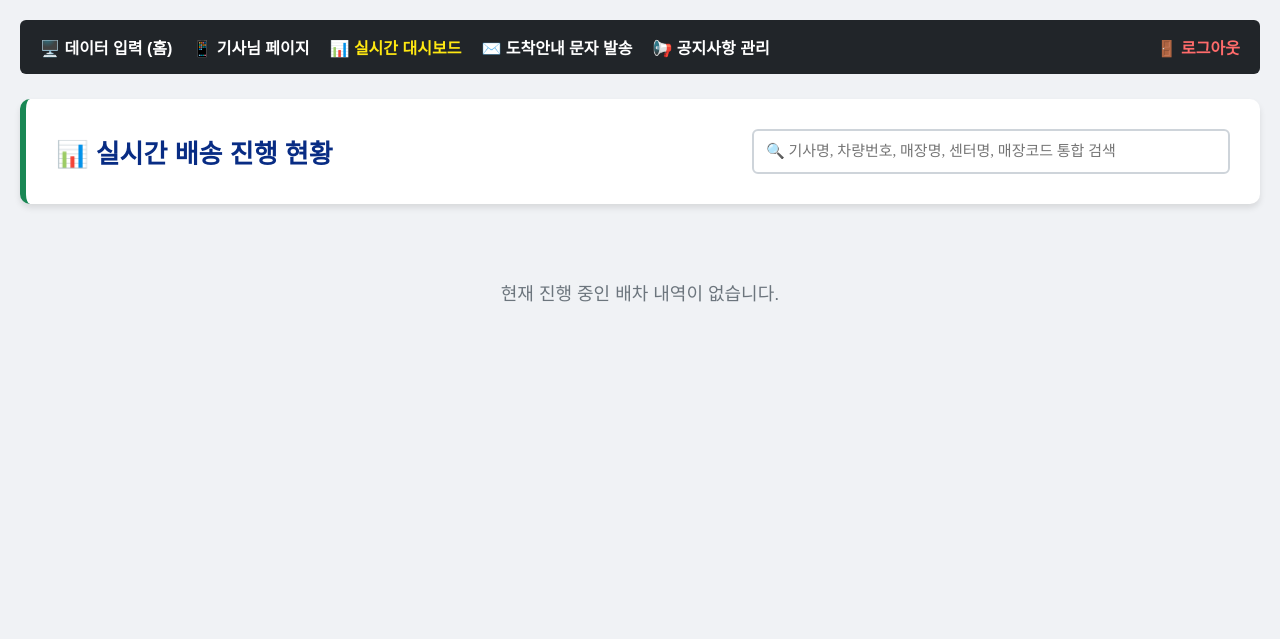
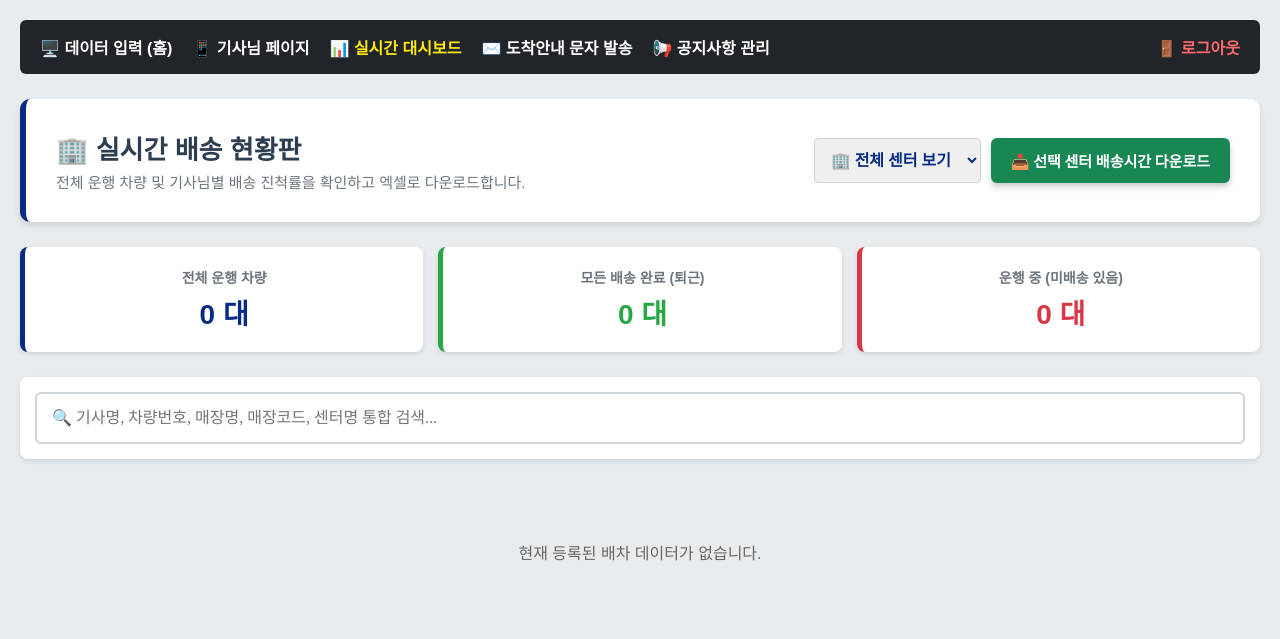
Before and after one commit to cic7860-creator/deliverytime-app, a Flask app: page /dashboard in a window 1280 px wide. Shown: the top 639 px of the page. Run offline with Flask 3, Linux system fonts and the light colour scheme; the visitor is signed in with stand-in values (Sample User, id 1); data that the repository does not hold is empty; some web fonts are replaced.

Commit message:
Update dashboard.html

```diff
--- a/templates/dashboard.html
+++ b/templates/dashboard.html
@@ -2,66 +2,103 @@
 <html lang="ko">
 <head>
     <meta charset="UTF-8">
-    <meta name="viewport" content="width=1400">
-    <title>실시간 배송 대시보드 - JETTE</title>
+    <meta name="viewport" content="width=1300">
+    <title>통합 물류 현황판</title>
     <style>
         @font-face {
             font-family: 'Binggrae-Two';
-        src: url('https://cdn.jsdelivr.net/gh/projectnoonnu/noonfonts_one@1.0/Binggrae-Bold.woff') format('woff');
-        font-weight: 700;
-        font-display: swap;
+            src: url('https://fastly.jsdelivr.net/gh/projectnoonnu/noonfonts_one@1.0/Binggrae%E2%85%A1.woff') format('woff');
+            font-weight: normal; font-style: normal;
         }
-        body { font-family: 'Binggrae-Two', sans-serif; padding: 20px; background-color: #f0f2f5; margin: 0; }
-        .container { max-width: 1400px; margin: 0 auto; }
+        body { font-family: 'Binggrae-Two', sans-serif; padding: 20px; background-color: #e9ecef; margin: 0; }
 
-        .top-nav { background-color: #212529; padding: 15px 20px; border-radius: 6px; margin-bottom: 25px; display: flex; justify-content: space-between; align-items: center; flex-wrap: wrap; gap: 10px; }
-        .top-nav div { display: flex; gap: 20px; flex-wrap: wrap; }
+        .top-nav { background-color: #212529; padding: 15px 20px; border-radius: 6px; margin-bottom: 25px; display: flex; justify-content: space-between; align-items: center; }
+        .top-nav div { display: flex; gap: 20px; }
         .top-nav a { color: white; text-decoration: none; font-size: 16px; font-weight: bold; transition: color 0.2s; }
         .top-nav a:hover { color: #0d6efd; }
 
-        .header-card { background: white; padding: 30px; border-radius: 10px; box-shadow: 0 4px 6px rgba(0,0,0,0.1); margin-bottom: 25px; display: flex; justify-content: space-between; align-items: center; border-left: 6px solid #198754; flex-wrap: wrap; gap: 15px; }
-        .header-title h1 { margin: 0; color: #082c84; font-size: 26px; }
+        .header-card { background: white; padding: 30px; border-radius: 10px; box-shadow: 0 4px 6px rgba(0,0,0,0.1); margin-bottom: 25px; display: flex; justify-content: space-between; align-items: center; border-left: 6px solid #082c84; flex-wrap: wrap; gap: 15px; }
+        .header-title h1 { margin: 0; color: #2c3e50; font-size: 26px; }
+        .header-title p { margin: 5px 0 0 0; color: #6c757d; font-size: 15px; }
 
-        /* 💡 통합 검색창 스타일 */
-        .search-box { width: 450px; max-width: 100%; padding: 12px; font-size: 15px; border: 2px solid #ced4da; border-radius: 6px; font-family: 'Binggrae-Two'; transition: border-color 0.2s; }
-        .search-box:focus { outline: none; border-color: #198754; }
+        .summary-dashboard { display: flex; gap: 15px; margin-bottom: 25px; flex-wrap: wrap; }
+        .summary-box { flex: 1; min-width: 150px; background: white; padding: 20px; border-radius: 8px; box-shadow: 0 2px 5px rgba(0,0,0,0.1); text-align: center; border-left: 5px solid #082c84; }
+        .summary-box.completed { border-left-color: #28a745; }
+        .summary-box.pending { border-left-color: #dc3545; }
+        .summary-title { font-size: 14px; color: #6c757d; font-weight: bold; margin-bottom: 5px; }
+        .summary-value { font-size: 28px; font-weight: bold; color: #343a40; }
 
-        .driver-card { background: white; border-radius: 8px; box-shadow: 0 4px 6px rgba(0,0,0,0.05); padding: 20px; margin-bottom: 20px; border: 1px solid #dee2e6; }
-        .driver-header { display: flex; justify-content: space-between; align-items: center; border-bottom: 2px solid #e9ecef; padding-bottom: 12px; margin-bottom: 15px; }
-        .driver-info { font-size: 18px; font-weight: bold; color: #082c84; }
-        .driver-meta { font-size: 14px; color: #6c757d; font-weight: bold; }
+        .search-box { display: flex; gap: 10px; background: white; padding: 15px; border-radius: 8px; box-shadow: 0 2px 5px rgba(0,0,0,0.1); margin-bottom: 25px; align-items: center; }
+        /* 💡 검색창 사이즈를 넓히고 꽉 채움 */
+        .search-box input { flex: 1; padding: 15px; font-size: 16px; border: 2px solid #ced4da; border-radius: 6px; font-family: 'Binggrae-Two'; transition: 0.2s; }
+        .search-box input:focus { outline: none; border-color: #082c84; }
 
-        /* 💡 타임라인 영역 구조 */
-        .timeline-container { display: flex; overflow-x: auto; gap: 15px; padding-bottom: 10px; }
-        .timeline-step { min-width: 170px; max-width: 220px; flex-shrink: 0; background: white; border: 1px solid #dee2e6; border-radius: 8px; padding: 12px; box-shadow: 0 2px 4px rgba(0,0,0,0.02); display: flex; flex-direction: column; }
-        .timeline-step.completed { background: #f8fff9; border-color: #198754; }
+        .dashboard-grid { display: grid; grid-template-columns: repeat(auto-fill, minmax(320px, 1fr)); gap: 20px; }
+        .stat-card { background: white; padding: 25px; border-radius: 10px; box-shadow: 0 4px 8px rgba(0,0,0,0.1); border-top: 5px solid #082c84; position: relative; }
 
-        /* 스크롤바 꾸미기 */
-        .timeline-container::-webkit-scrollbar { height: 8px; }
-        .timeline-container::-webkit-scrollbar-track { background: #f1f3f5; border-radius: 4px; }
-        .timeline-container::-webkit-scrollbar-thumb { background: #ced4da; border-radius: 4px; }
-        .timeline-container::-webkit-scrollbar-thumb:hover { background: #adb5bd; }
+        .depart-badge { position: absolute; top: 20px; right: 20px; padding: 5px 10px; border-radius: 20px; font-size: 13px; font-weight: bold; border: 1px solid #ced4da; }
+        .depart-badge.active { background-color: #e3f2fd; color: #082c84; border-color: #90caf9; }
+        .depart-badge.wait { background-color: #f8f9fa; color: #6c757d; }
+
+        .driver-name { font-size: 22px; font-weight: bold; margin-bottom: 5px; color: #343a40; }
+        .vehicle-num { font-size: 14px; color: #6c757d; margin-bottom: 15px; font-weight: bold; }
+        .stat-row { display: flex; justify-content: space-between; font-size: 16px; margin-bottom: 8px; color: #495057; }
+        .highlight { font-weight: bold; color: #dc3545; }
+
+        .progress-container { width: 100%; background-color: #e9ecef; border-radius: 5px; margin-top: 15px; overflow: hidden; }
+        .progress-bar { height: 20px; background-color: #28a745; text-align: center; line-height: 20px; color: white; font-size: 12px; font-weight: bold; transition: width 0.5s ease-in-out; }
+        .details-btn { width: 100%; background-color: #f1f3f5; color: #495057; border: 1px solid #dee2e6; padding: 10px; margin-top: 15px; font-weight: bold; border-radius: 4px; cursor: pointer; font-family: 'Binggrae-Two'; }
+
+        .details-content { display: none; margin-top: 15px; border-top: 1px dashed #ccc; padding-top: 10px; }
+        .detail-item { font-size: 13px; margin-bottom: 12px; padding-bottom: 12px; border-bottom: 1px solid #f1f1f1; display: flex; flex-direction: column; gap: 4px; }
+        .badge { display: inline-block; padding: 4px 8px; border-radius: 4px; font-size: 11px; font-weight: bold; color: white; }
+        .badge.done { background-color: #198754; }
+        .badge.wait { background-color: #dc3545; }
+
+        .filter-select { padding: 12px; font-size: 16px; border: 1px solid #ced4da; border-radius: 4px; font-family: 'Binggrae-Two'; font-weight: bold; color: #082c84; }
+        .btn-download { background-color: #198754; color: white; border: none; padding: 12px 20px; font-size: 15px; font-weight: bold; border-radius: 6px; box-shadow: 0 4px 6px rgba(0,0,0,0.2); transition: 0.2s; cursor: pointer; font-family: 'Binggrae-Two'; text-decoration: none; display: inline-block; }
+        .btn-download:hover { background-color: #146c43; transform: translateY(-2px); }
     </style>
     <script>
-        // 💡 대시보드 내 모든 텍스트(센터, 차량, 매장, 코드 등) 통합 검색
+        // 💡 [수정] 카드 내의 '모든 텍스트'를 검색하도록 업그레이드 (매장명, 코드, 센터, 기사 등 전부 포함)
         function filterDashboard() {
-            let input = document.getElementById("dashSearch").value.toLowerCase();
-            let cards = document.querySelectorAll(".driver-card");
+            let textInput = document.getElementById('searchInput').value.toLowerCase();
+            let centerFilter = document.getElementById('dashboardCenterFilter').value;
+            let cards = document.getElementsByClassName('stat-card');
 
-            cards.forEach(function(card) {
-                // 카드 내부의 모든 텍스트를 소문자로 가져와 검색어와 비교
-                if (card.innerText.toLowerCase().includes(input)) {
-                    card.style.display = "block";
+            for (let i = 0; i < cards.length; i++) {
+                // innerText를 통해 카드 안에 있는 모든 글자를 가져와서 검색합니다.
+                let cardText = cards[i].innerText.toLowerCase();
+                let center = cards[i].getAttribute('data-center');
+
+                let matchText = cardText.includes(textInput);
+                let matchCenter = (centerFilter === "" || center === centerFilter);
+
+                if (matchText && matchCenter) {
+                    cards[i].style.display = "";
                 } else {
-                    card.style.display = "none";
+                    cards[i].style.display = "none";
                 }
-            });
+            }
+        }
+
+        function toggleDetails(id) {
+            let element = document.getElementById(id);
+            let btn = document.getElementById('btn-' + id);
+            if (element.style.display === "none" || element.style.display === "") {
+                element.style.display = "block"; btn.innerHTML = "상세정보 닫기 ▴";
+            } else {
+                element.style.display = "none"; btn.innerHTML = "매장별 상세정보 보기 ▾";
+            }
+        }
+
+        function downloadExcelFiltered() {
+            let center = document.getElementById('dashboardCenterFilter').value;
+            window.location.href = "/download_excel?center_name=" + encodeURIComponent(center);
         }
     </script>
 </head>
 <body>
-    <div class="container">
-        <!-- 네비게이션 -->
     <div class="top-nav">
         <div>
             <a href="/admin">🖥️ 데이터 입력 (홈)</a>
@@ -75,84 +112,105 @@
 
     <div class="header-card">
         <div class="header-title">
-                <h1>📊 실시간 배송 진행 현황</h1>
+            <h1>🏢 실시간 배송 현황판</h1>
+            <p>전체 운행 차량 및 기사님별 배송 진척률을 확인하고 엑셀로 다운로드합니다.</p>
         </div>
-            <div>
-                <!-- 💡 통합 검색창 -->
-                <input type="text" id="dashSearch" class="search-box" onkeyup="filterDashboard()" placeholder="🔍 기사명, 차량번호, 매장명, 센터명, 매장코드 통합 검색">
+        <div style="display: flex; gap: 10px; align-items: center;">
+            <select id="dashboardCenterFilter" class="filter-select" onchange="filterDashboard()">
+                <option value="">🏢 전체 센터 보기</option>
+                {% for center in unique_centers %}
+                <option value="{{ center }}">{{ center }}</option>
+                {% endfor %}
+            </select>
+            <button onclick="downloadExcelFiltered()" class="btn-download">📥 선택 센터 배송시간 다운로드</button>
         </div>
     </div>
 
-        <!-- 기사별로 데이터를 묶어서 출력 -->
-        {% for driver_name, driver_dispatches in dispatches|groupby('driver_name') %}
-        <div class="driver-card">
-            <div class="driver-header">
-                <div class="driver-info">
-                    🚚 {{ driver_name }} <span style="font-size: 14px; color: #495057;">({{ driver_dispatches[0].vehicle_num }})</span>
+    <div class="summary-dashboard">
+        <div class="summary-box">
+            <div class="summary-title">전체 운행 차량</div>
+            <div class="summary-value" style="color: #082c84;">{{ vehicle_stats.total }} 대</div>
         </div>
-                <div class="driver-meta">
-                    🏢 {{ driver_dispatches[0].center_name }}
-                    <span style="margin-left: 15px; color: #198754;">
-                        진행률: {{ (driver_dispatches|selectattr('is_departed', 'equalto', true)|list|length) }} / {{ driver_dispatches|length }}
-                    </span>
+        <div class="summary-box completed">
+            <div class="summary-title">모든 배송 완료 (퇴근)</div>
+            <div class="summary-value" style="color: #28a745;">{{ vehicle_stats.completed }} 대</div>
+        </div>
+        <div class="summary-box pending">
+            <div class="summary-title">운행 중 (미배송 있음)</div>
+            <div class="summary-value" style="color: #dc3545;">{{ vehicle_stats.pending }} 대</div>
         </div>
     </div>
 
-            <!-- 타임라인 가로 스크롤 영역 -->
-            <div class="timeline-container">
-                <!-- 0번(센터 출발지) 카드 -->
-                <div class="timeline-step {% if driver_dispatches[0].center_depart_time %}completed{% endif %}">
-                    <div style="display: flex; justify-content: space-between; align-items: center; margin-bottom: 6px;">
-                        <span style="font-size: 12px; color: #082c84; font-weight: bold;">센터 출발지</span>
-                        {% if driver_dispatches[0].center_depart_time %}
-                            <span style="background-color: #198754; color: white; padding: 3px 6px; border-radius: 4px; font-size: 11px; font-weight: bold; white-space: nowrap;">출발완료</span>
+    <div class="search-box">
+        <!-- 💡 검색 안내 문구 강화 -->
+        <input type="text" id="searchInput" onkeyup="filterDashboard()" placeholder="🔍 기사명, 차량번호, 매장명, 매장코드, 센터명 통합 검색...">
+    </div>
+
+    <div class="dashboard-grid">
+        {% for name, data in stats.items() %}
+        <div class="stat-card" data-name="{{ name }}" data-vehicle="{{ data.vehicle }}" data-center="{{ data.details[0].center_name if data.details else '' }}">
+
+            {% if data.details and data.details[0].center_depart_time %}
+                <div class="depart-badge active">🏢 {{ data.details[0].center_depart_time.strftime('%H:%M') }} 출발</div>
             {% else %}
-                            <span style="background-color: #ffc107; color: black; padding: 3px 6px; border-radius: 4px; font-size: 11px; font-weight: bold; white-space: nowrap;">상차중</span>
+                <div class="depart-badge wait">🏢 미출발</div>
+            {% endif %}
+
+            <div class="driver-name">🚚 {{ name }} 기사님</div>
+            <div class="vehicle-num">차량번호: {{ data.vehicle }}</div>
+
+            <div class="stat-row" style="margin-bottom: 15px; border-bottom: 1px dashed #ced4da; padding-bottom: 10px;">
+                <span>소속 센터:</span><span style="font-weight: bold; color: #082c84;">{{ data.details[0].center_name if data.details else '-' }}</span>
+            </div>
+
+            <div class="stat-row">
+                <span>전체 배차:</span><span>{{ data.total }} 곳</span>
+            </div>
+            <div class="stat-row">
+                <span>배송 완료:</span><span style="color: #28a745; font-weight: bold;">{{ data.completed }} 곳</span>
+            </div>
+            <div class="stat-row">
+                <span>남은 매장:</span><span class="highlight">{{ data.remaining }} 곳</span>
+            </div>
+
+            <div class="progress-container">
+                <div class="progress-bar" style="width: {{ data.progress }}%;">{{ data.progress }}%</div>
+            </div>
+
+            <button id="btn-detail-{{ loop.index }}" class="details-btn" onclick="toggleDetails('detail-{{ loop.index }}')">매장별 상세정보 보기 ▾</button>
+
+            <div id="detail-{{ loop.index }}" class="details-content">
+                {% for d in data.details %}
+                <div class="detail-item">
+
+                    <!-- 💡 [수정] 1행: 매장코드 + 상태배지 (깨짐 방지를 위해 flex-shrink 속성 적용) -->
+                    <div style="display: flex; justify-content: space-between; align-items: center; margin-bottom: 5px; gap: 10px;">
+                        <span style="font-size: 12px; color: #6c757d; font-weight: bold; overflow: hidden; text-overflow: ellipsis; white-space: nowrap;">
+                            {{ d.store_code or '코드없음' }}
+                        </span>
+                        {% if d.is_departed %}
+                            <span class="badge done" style="flex-shrink: 0;">완료됨</span>
+                        {% else %}
+                            <span class="badge wait" style="flex-shrink: 0;">대기중</span>
                         {% endif %}
                     </div>
 
-                    <div style="font-size: 14px; font-weight: bold; color: #111; margin-bottom: 8px; line-height: 1.3; word-wrap: break-word; flex: 1;">
-                        {{ driver_dispatches[0].center_name }}
-                    </div>
-
-                    <div style="font-size: 13px; color: #082c84; font-weight: bold; display: flex; align-items: center; gap: 4px;">
-                        🚀
-                        {% if driver_dispatches[0].center_depart_time %}
-                            {{ driver_dispatches[0].center_depart_time.strftime('%H:%M') }} (출발)
-                        {% else %}
-                            출발 전
-                        {% endif %}
-                    </div>
-                </div>
-
-                <!-- 💡 1번~끝 매장 카드 (3줄 구조 적용) -->
-                {% for item in driver_dispatches|sort(attribute='delivery_seq') %}
-                <div class="timeline-step {% if item.is_departed %}completed{% endif %}">
-
-                    <!-- 1행: 매장코드 + 상태배지 (절대 안 깨짐) -->
-                    <div style="display: flex; justify-content: space-between; align-items: center; margin-bottom: 6px; gap: 5px;">
-                        <span style="font-size: 12px; color: #6c757d; font-weight: bold; overflow: hidden; text-overflow: ellipsis; white-space: nowrap;">
-                            {{ item.store_code or '코드없음' }}
-                        </span>
-                        {% if item.is_departed %}
-                            <span style="background-color: #198754; color: white; padding: 3px 6px; border-radius: 4px; font-size: 11px; font-weight: bold; white-space: nowrap; flex-shrink: 0;">완료됨</span>
-                        {% else %}
-                            <span style="background-color: #ffc107; color: black; padding: 3px 6px; border-radius: 4px; font-size: 11px; font-weight: bold; white-space: nowrap; flex-shrink: 0;">대기중</span>
+                    <!-- 💡 [수정] 2행: 매장명 (글자가 길어도 밑으로 내려감) -->
+                    <div style="font-size: 14px; font-weight: bold; color: #111; margin-bottom: 5px; line-height: 1.3; word-break: break-all;">
+                        {{ d.delivery_seq }}. {{ d.store_name }}
+                        {% if not d.store_x or not d.store_y %}
+                            <span style="color: #dc3545; font-size: 11px; margin-left: 4px;">⚠️ 주소오류</span>
                         {% endif %}
                     </div>
 
-                    <!-- 2행: 매장명 (글자가 아무리 길어도 밑으로 깔끔하게 내려감) -->
-                    <div style="font-size: 14px; font-weight: bold; color: #111; margin-bottom: 8px; line-height: 1.3; word-wrap: break-word; flex: 1;">
-                        {{ item.delivery_seq }}. {{ item.store_name }}
-                    </div>
-
-                    <!-- 3행: 도착예상시간 -->
-                    <div style="font-size: 13px; color: #dc3545; font-weight: bold; display: flex; align-items: center; gap: 4px;">
-                        🕒
-                        {% if item.is_departed %}
-                            {{ item.departure_time.strftime('%H:%M') if item.departure_time else '' }} (도착)
+                    <!-- 💡 [수정] 3행: 도착예상시간 -->
+                    <div style="font-size: 13px;">
+                        {% if d.is_departed and d.departure_time %}
+                            <span style="color: #198754; font-weight: bold;">🕒 실제 완료: {{ d.departure_time.strftime('%H:%M') }}</span>
+                        {% elif d.estimated_arrival %}
+                            <span style="color: #dc3545; font-weight: bold;">🕒 도착 예상: {{ d.estimated_arrival.strftime('%H:%M') }}</span>
                         {% else %}
-                            {{ item.estimated_arrival.strftime('%H:%M') if item.estimated_arrival else '계산중' }} (예상)
+                            <span style="color: #6c757d; font-weight: bold;">🕒 (출발 전)</span>
                         {% endif %}
                     </div>
 
@@ -161,7 +219,7 @@
             </div>
         </div>
         {% else %}
-        <p style="text-align: center; color: #6c757d; font-size: 18px; padding: 50px;">현재 진행 중인 배차 내역이 없습니다.</p>
+            <p style="text-align: center; grid-column: 1 / -1; font-size: 16px; color: #666; padding: 40px 0;">현재 등록된 배차 데이터가 없습니다.</p>
         {% endfor %}
     </div>
 </body>
```
Lines whose indentation alone changed are shown as unchanged.
